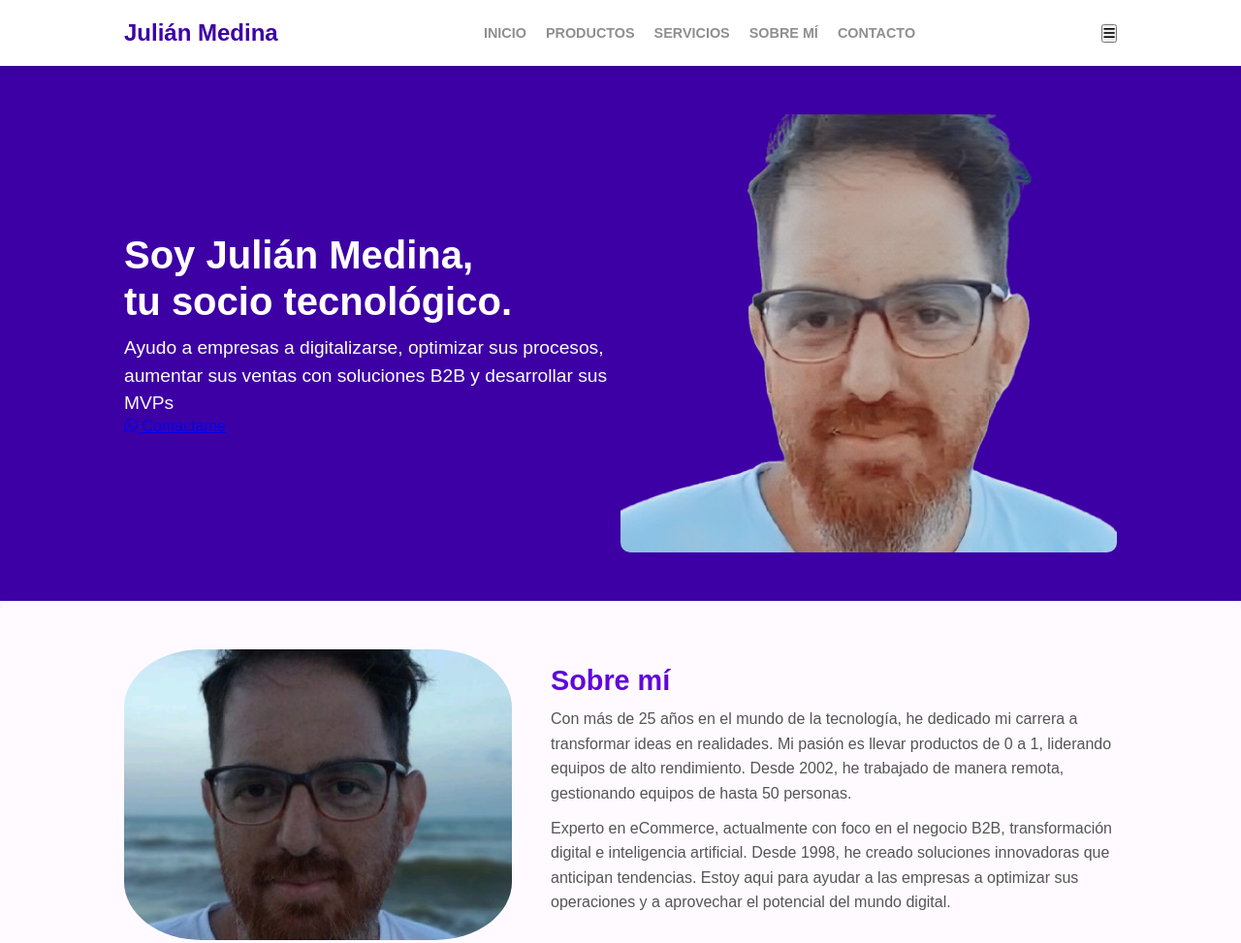
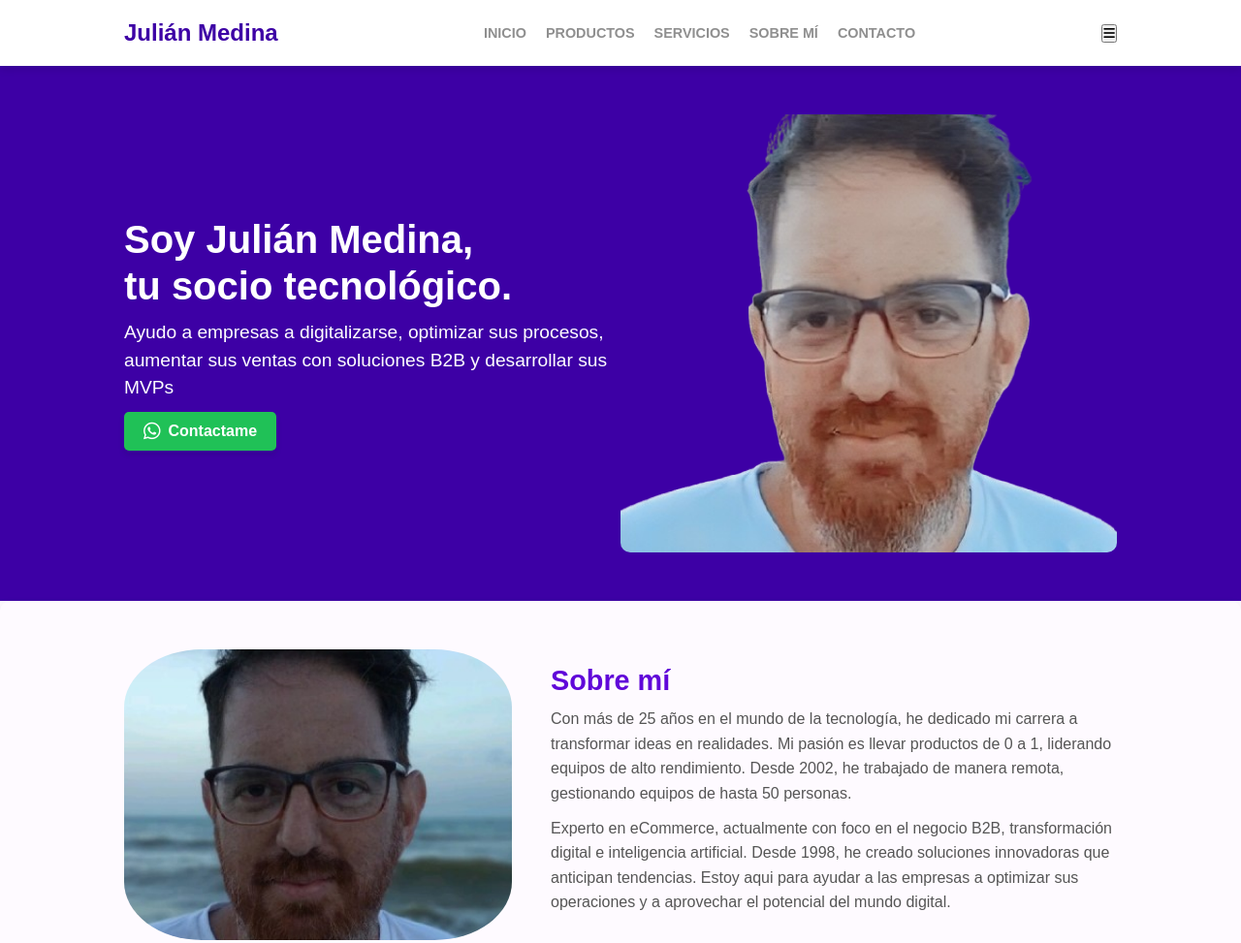
Before and after one commit to LaraFarina/SourcingUp-JM, a plain HTML site: page index.html in a window 1280 px wide. Shown: the top 973 px of the page at 97% size. Drawn offline with Linux system fonts and the light colour scheme.

Commit message:
web terminadO

```diff
--- a/styles.css
+++ b/styles.css
@@ -9,6 +9,40 @@ html, body {
   font-family: Arial, sans-serif;
   background-color: #FEFAFF;;
 }
+
+.contact-button {
+  margin-top:10px;
+  display: inline-flex;
+  align-items: center;
+  justify-content: center;
+  gap: 8px; /* Espacio entre el ícono y el texto */
+  padding: 10px 20px;
+  font-size: 16px;
+  font-weight: bold;
+  color: #fff;
+  background-color: #20c157; /* Color verde característico de WhatsApp */
+  border: none;
+  border-radius: 5px;
+  text-decoration: none;
+  transition: background-color 0.3s ease, transform 0.2s ease;
+  box-shadow: 0 4px 6px rgba(0, 0, 0, 0.1); /* Sombra para darle un efecto más atractivo */
+}
+
+.contact-button i {
+  font-size: 20px; /* Tamaño del ícono */
+}
+
+.contact-button:hover {
+  background-color: #23da60; /* Color más oscuro al pasar el ratón */
+  transform: translateY(-2px); /* Efecto de elevación */
+  box-shadow: 0 6px 8px rgba(0, 0, 0, 0.15);
+}
+
+.contact-button:active {
+  transform: translateY(0); /* Vuelve a su posición original al hacer clic */
+  box-shadow: 0 4px 6px rgba(0, 0, 0, 0.1);
+}
+
 
 body {
   display: flex;
@@ -188,7 +222,7 @@ nav ul li a:hover {
   overflow: hidden;
   padding: 20px;
   transition: transform 0.3s, box-shadow 0.3s;
-  max-width: 600px;
+  max-width: 700px;
   text-align: left;
 }
 
@@ -268,7 +302,7 @@ nav ul li a:hover {
   box-shadow: 0 4px 10px rgba(0, 0, 0, 0.15);
   padding: 30px; /* Relleno interior de las tarjetas */
   width: 100%; /* Ocupa el 100% del espacio disponible */
-  max-width: 650px; /* Aumento considerable del ancho máximo de la tarjeta */
+  max-width: 900px; /* Aumento considerable del ancho máximo de la tarjeta */
   text-align: left;
   transition: transform 0.3s ease, box-shadow 0.3s ease;
   margin: 0 auto; /* Centrado de las tarjetas */
@@ -338,14 +372,14 @@ nav ul li a:hover {
   text-align: center;
 }
 
-.cards {
+.experiencias .cards {
   display: flex;
   flex-wrap: wrap;
   gap: 30px;
   justify-content: center;
 }
 
-.card {
+.experiencias .card {
   background-color: #fff;
   border-radius: 15px;
   box-shadow: 0 4px 10px rgba(0, 0, 0, 0.15);
```
Also changed, not shown: imagenes/clivver.png, imagenes/commerceUp.png.
